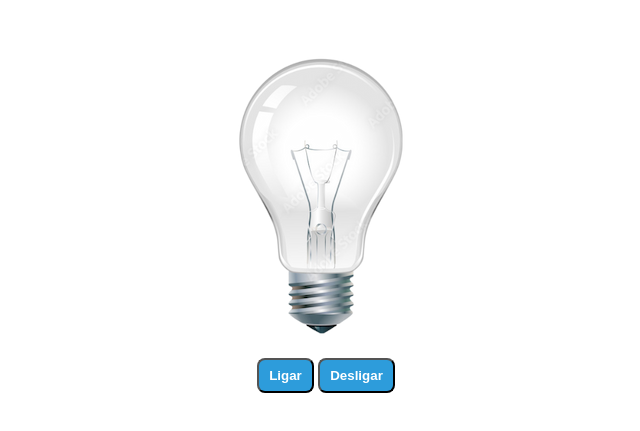
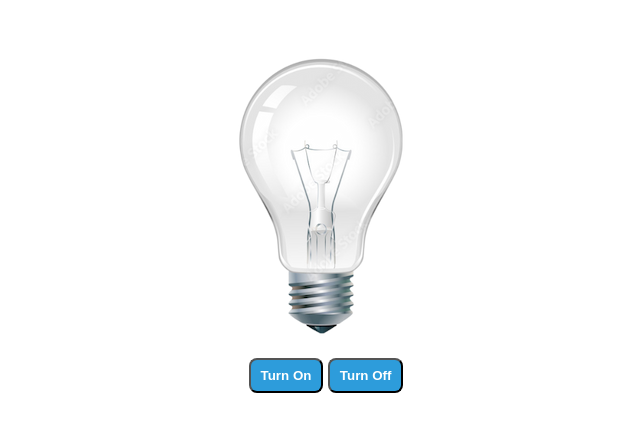
Before and after one commit to rafaelsnk/mini-website, a plain HTML site: page lampada/index.html in a window 1280 px wide. Shown: the part 79-510 px from the top of the page, without its empty margins (314-954 px from the left). Drawn offline with Linux system fonts and the light colour scheme.

Commit message:
Add files via upload

```diff
--- a/lampada/index.html
+++ b/lampada/index.html
@@ -16,8 +16,8 @@
   <figure>
     <img src="./assets/img/turnoff.png" alt="lampada">
     <div>
-      <button id="ligar">Ligar</button>
-      <button id="desligar">Desligar</button>
+      <button id="ligar">Turn On</button>
+      <button id="desligar">Turn Off</button>
     </div>
   </figure>
 </body>
```
